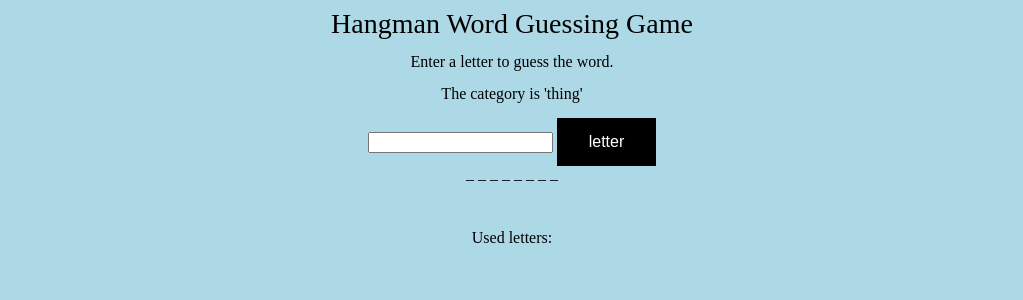
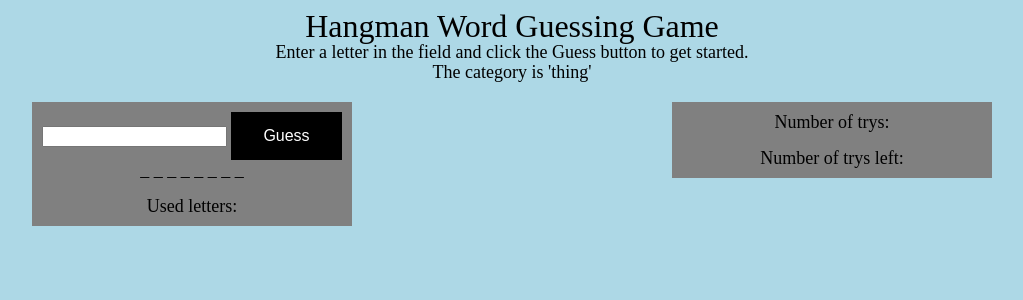
Before and after one commit to sshampine/Hangman-game, a PHP site: page / in a window 1280 px wide. Shown: the top 300 px of the page, without its empty margins (128-1151 px from the left). Run offline with PHP 8.4, Linux system fonts and the light colour scheme.

Commit message:
made chanages

```diff
--- a/css/style.css
+++ b/css/style.css
@@ -4,16 +4,23 @@ body {
 
 h1 {
 	margin-top: 10px;
-	font-size: 28px;
+	font-size: 32px;
 
 }
 
 h2 {
-	font-size: 24px;
+	font-size: 26px;
+}
+
+p {
+	font-size: 18px;
+	line-height: 20px;
 }
 
 .wrapper {
 	text-align: center;
+	width: 960px;
+	margin: 0 auto;
 }
 
 .button {
@@ -23,3 +30,27 @@ h2 {
 	padding: 15px 32px;
 	font-size: 16px;
 }
+
+.intro {
+	margin-bottom: 20px;
+}
+
+.gameBoard {
+	width: 300px;
+	background-color: grey;
+	float: left;
+	padding: 10px;
+
+}
+
+.stats {
+	width: 300px;
+	background-color: grey;
+	float: right;
+	padding: 10px;
+}
+
+.hangman {
+	width: 300px;
+	float:none;
+}
--- a/index.html
+++ b/index.html
@@ -8,22 +8,28 @@
 </head>
 <body>
 	<div class="wrapper">
+		<div class="title">
 		<h1>Hangman Word Guessing Game</h1>
-		<br>
-		<p>Enter a letter to guess the word.</p>
-		<br>
+		</div>
+		<div class="intro">
+		<p>Enter a letter in the field and click the Guess button to get started.</p>
 		<p>The category is 'thing'</p>
-		<br>
+		</div>
+		<div class="gameBoard">
 		<input id="letter" type="text">
-		<input type="button" class="button" value="letter" onclick="Letter()"/>
+		<input type="button" class="button" value="Guess" onclick="Letter()"/>
 		<br>
 		<p id="answer"></p>
 		<br>
-		<p id="counter"><p>
+		<p>Used letters: <span id="letters"></span></p>
+		</div>
+		<div class="stats">
+		<p>Number of trys: <span id="counter"></span></p>
 		<br>
-		<p id="tester"></p>
-		<br>
-		<p>Used letters: <span id="letters"></span></p>
+		<p>Number of trys left: <span id="tester"></span></p>
+		</div>
+		<img id="hangman" class="hangman">
+		<!--<p>Used letters: <span id="letters"></span></p> -->
 		<script type="text/javascript" src="javascript/game.js"></script>
 	</div>
 </body>
--- a/javascript/game.js
+++ b/javascript/game.js
@@ -7,7 +7,7 @@ var countUp = 0;
 var countDown = 15;
 var blanks;
 var countUp = 0
-var left = 15;
+var left = 10;
 var collector = [];
 var letterBoard;
 
@@ -48,12 +48,15 @@ function Letter()
 
 		countUp++;
 		left--;
-		document.getElementById("counter").innerHTML="number of clicks: " + countUp;
-		document.getElementById("tester").innerHTML="number of lives left: " + left;
+		document.getElementById("counter").innerHTML= countUp;
+		document.getElementById("tester").innerHTML= left;
 		document.getElementById("answer").innerHTML=answerArray.join(" ");
 		document.getElementById("letters").innerHTML=collector.join(" ");
 
+		if (left == 0) { document.getElementById("hangman").src = "images/You_lose.png"; }
+
 	}
+
 }
 
 startUp();
```
Also changed, not shown: You_lose.png (added), images/You_lose.png (added).
